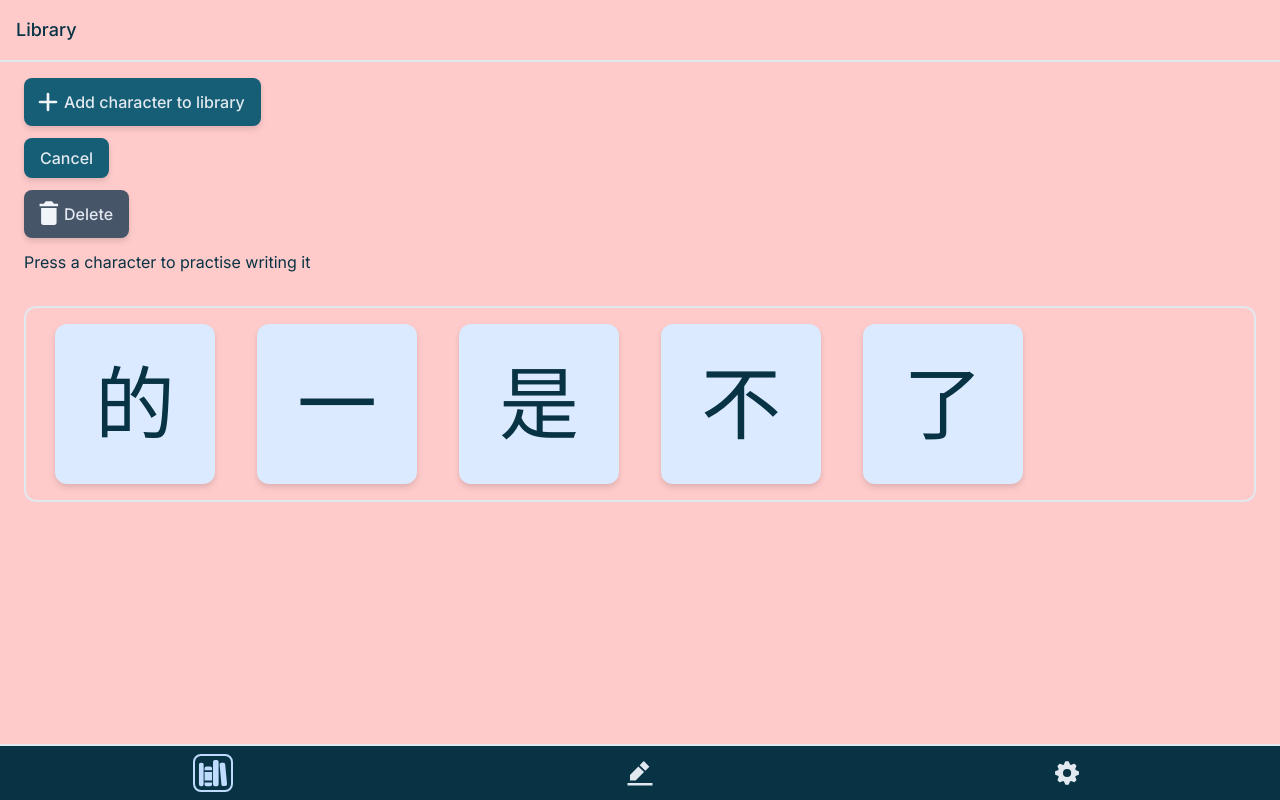
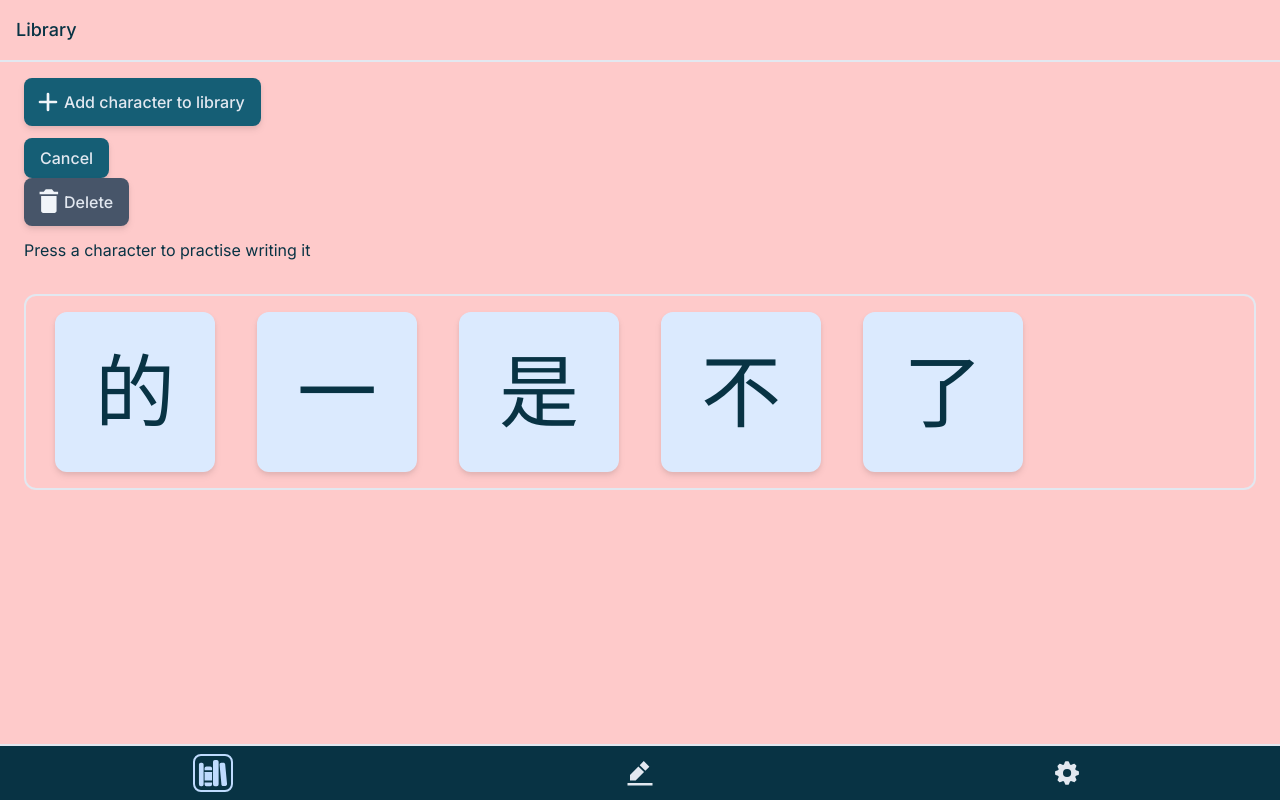
Before and after one commit to lascellesabercrombie/hanzi-game, a Next.js app: page /library in a window 1280 px wide. Both pictures are taken after a click on the button "Select". Built offline with nearby package versions, Linux system fonts and the light colour scheme.

Commit message:
refactor: simplify conditional rendering

```diff
--- a/src/app/library/page.tsx
+++ b/src/app/library/page.tsx
@@ -78,29 +78,29 @@ export default function Library() {
                     <span>Add character to library</span>
                 </button>
                 {isSelecting ?
-                    <button className="bg-cyan-800 flex rounded-lg px-4 py-2 w-fit drop-shadow-md hover:drop-shadow-xl active:drop-shadow-sm text-slate-200 font-medium justify-center items-center"
+                    <div><button className="bg-cyan-800 flex rounded-lg px-4 py-2 w-fit drop-shadow-md hover:drop-shadow-xl active:drop-shadow-sm text-slate-200 font-medium justify-center items-center"
                         onClick={() => {
                             setIsSelecting(false)
                             onClearSelectCharacterSet()
                         }}
                     >
                         <span>Cancel</span>
-                    </button> :
-
+                    </button>
+                        <button
+                            className="bg-cyan-800 disabled:bg-slate-600 flex rounded-lg pl-2 pr-4 py-2 w-fit drop-shadow-md hover:drop-shadow-xl active:drop-shadow-sm text-slate-200 font-medium justify-center items-center"
+                            disabled={selectCharacterSet.size <= 0}
+                            onClick={() => { setIsDeleteModalOpen(true) }}>
+                            <SvgDelete className="w-8 h-8 *:fill-slate-100" />
+                            <span>Delete</span>
+                        </button>
+                    </div>
+                    :
                     <button className="bg-cyan-800 flex rounded-lg px-4 py-2 w-fit drop-shadow-md hover:drop-shadow-xl active:drop-shadow-sm text-slate-200 font-medium justify-center items-center"
                         onClick={() => {
                             setIsSelecting(true)
                         }}
                     >
                         <span>Select</span>
-                    </button>}
-                {isSelecting &&
-                    <button
-                        className="bg-cyan-800 disabled:bg-slate-600 flex rounded-lg pl-2 pr-4 py-2 w-fit drop-shadow-md hover:drop-shadow-xl active:drop-shadow-sm text-slate-200 font-medium justify-center items-center"
-                        disabled={selectCharacterSet.size <= 0}
-                        onClick={() => { setIsDeleteModalOpen(true) }}>
-                        <SvgDelete className="w-8 h-8 *:fill-slate-100" />
-                        <span>Delete</span>
                     </button>}
                 {isSelecting && selectCharacterSet.size > 0 &&
                     <p>{`${selectCharacterSet.size} characters selected`}</p>}
```
